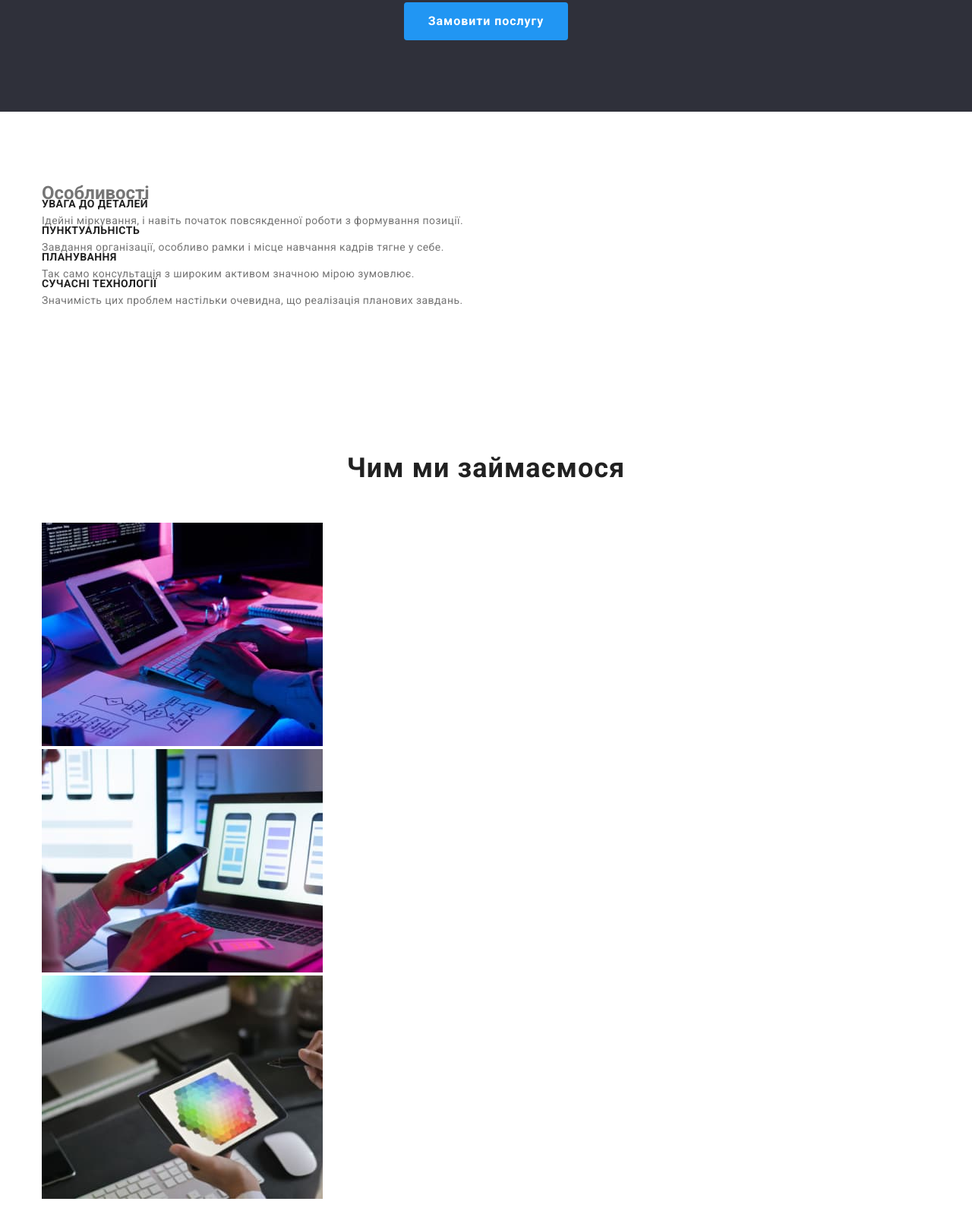
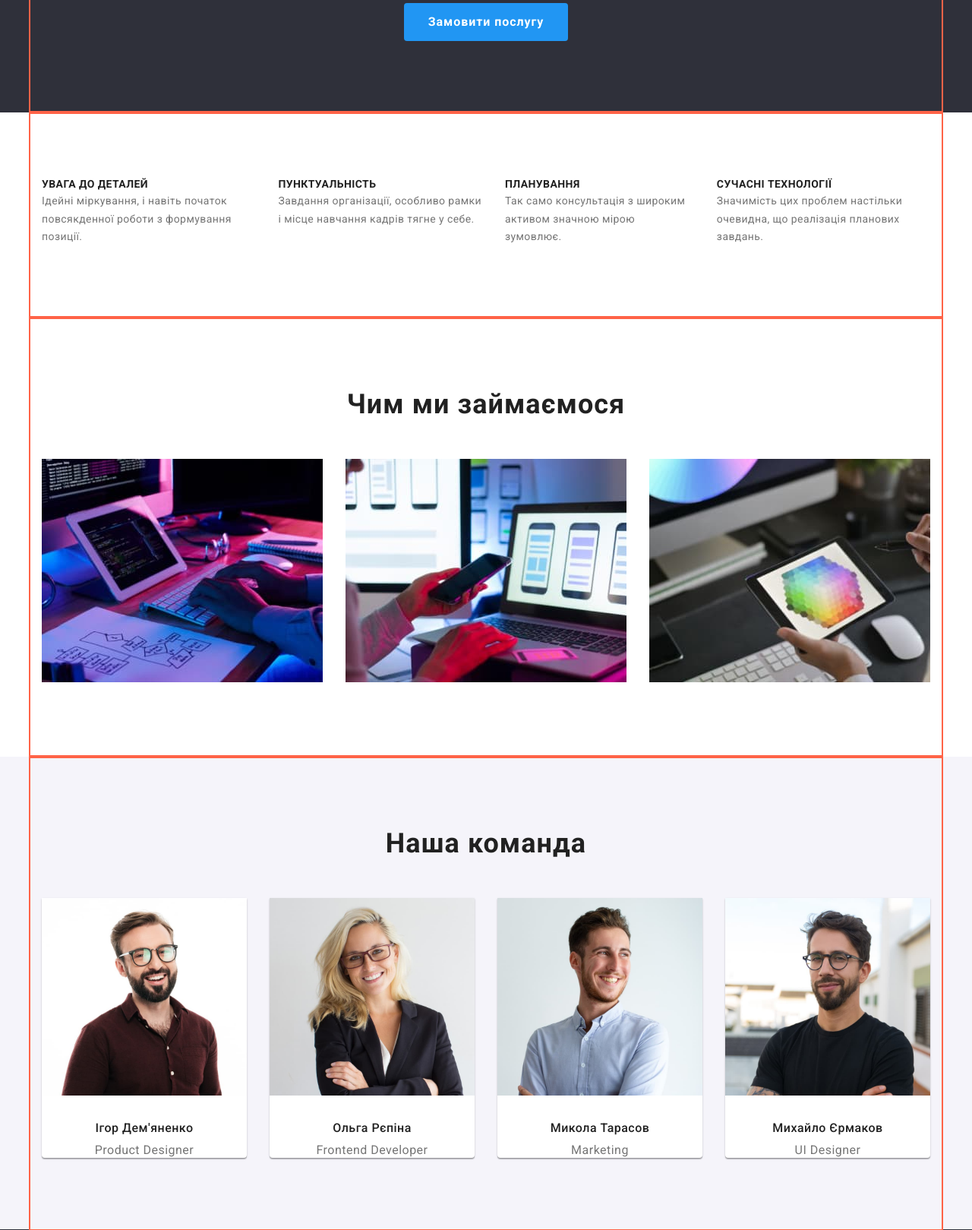
Before and after one commit to ViktorOkun/goit-markup-hw-03, a plain HTML site: page index.html in a window 1280 px wide. Shown: the part 321-1940 px from the top of the page at 76% size. Drawn offline with nearby package versions, Linux system fonts and the light colour scheme.

Commit message:
Вирівняв секції за flex box

```diff
--- a/css/styles.css
+++ b/css/styles.css
@@ -34,7 +34,7 @@ h1, h2, h3, ul {
     padding-right: 15px;
     margin-left: auto;
     margin-right: auto;
-    /* outline: 2px solid tomato; */
+    outline: 2px solid tomato;
 }
 
 .link {
@@ -123,6 +123,7 @@ h1, h2, h3, ul {
 .main-nav {
     display: flex;
     align-items: center;
+    border-bottom: 1px solid #ECECEC;;
 }
 
 
@@ -166,6 +167,18 @@ h1, h2, h3, ul {
 
 /* features */
 
+.hidden-header {
+    display: none;
+}
+
+.features-list .list:not(:last-child) {
+    margin-right: 30px;
+}
+
+.features-list {
+    display: flex;
+    justify-content: space-between;
+}
 
 .features-title {
     color: var(--title-text-color);
@@ -188,7 +201,10 @@ h1, h2, h3, ul {
 
 /* Work */
 
-
+.work-list {
+    display: flex;
+    justify-content: space-between;
+}
 
 .work-title {
     color: var(--title-text-color);
@@ -202,6 +218,17 @@ h1, h2, h3, ul {
 }
 
 /* team */
+
+.team-list {
+    display: flex;
+    justify-content: space-between;
+}
+
+.border-list {
+    background-color: var(--white-color);
+    box-shadow: 0px 1px 3px rgba(0, 0, 0, 0.12), 0px 1px 1px rgba(0, 0, 0, 0.14), 0px 2px 1px rgba(0, 0, 0, 0.2);
+    border-radius: 0px 0px 4px 4px;
+}
 
 .team {
     background-color: var(--background-secondary);
@@ -224,6 +251,7 @@ h1, h2, h3, ul {
 
 .team-subtitle {
     color: var(--title-text-color);
+    text-align: center;
     font-weight: 500;
     font-size: 16px;
     line-height: 1.18;
@@ -233,12 +261,14 @@ h1, h2, h3, ul {
 }
 
 .team-text {
+    text-align: center;
     font-size: 16px;
     line-height: 1.18;
     letter-spacing: 0.03em;
 
     margin: 0;
 }
+
 
 /* footer */
 
@@ -314,9 +344,23 @@ h1, h2, h3, ul {
 }
 
 .list-button {
-    margin-bottom: 50px;
+    margin-bottom: 34px;
+    display: flex;
+    justify-content: center;
 }
+
+.list-button .list + .list {
+    margin-left: 8px;
+}
+
+
 /* examples of work */
+
+.examples-list {
+    display: flex;
+    flex-wrap: wrap;
+    justify-content: space-between;
+}
 
 .examples img {
     margin-bottom: 20px;
@@ -330,6 +374,7 @@ h1, h2, h3, ul {
     line-height: 2;
     letter-spacing: 0.06em;
     margin-bottom: 4px;
+    margin-left: 24px;
 
 }
 
@@ -339,7 +384,12 @@ h1, h2, h3, ul {
     line-height: 1.88;
     letter-spacing: 0.03em;
     margin-top: 0px;
-    margin-bottom: 20px;
+    margin-left: 24px;
+}
+
+.examples-list .list {
+    outline: 2px solid tomato;
+    margin-bottom: 30px;
 }
 
 /* end */
--- a/index.html
+++ b/index.html
@@ -48,12 +48,12 @@
         </div>
         </section>
 
-        <section class="features ">
-            <div class="container section   ">
-                        <!-- Схлвати в CSS -->
-                        <h2>Особливості</h2>
+        <section class="features">
+            <div class="container section">
+                        <!-- Сховати в CSS -->
+                        <h2 class="hidden-header">Особливості</h2>
 
-                        <ul>
+                        <ul class="features-list">
                             <li class="list">
                                 <h3 class="features-title">УВАГА ДО ДЕТАЛЕЙ</h3>
                                 <p class="paragraph">
@@ -85,7 +85,7 @@
         <section class="work">
             <div class="container section">
                 <h2 class="work-title">Чим ми займаємося</h2>
-                <ul>
+                <ul class="work-list">
                     <li class="list">
                         <img src="images/developer.jpg" alt="Валидная верстка сайтов" width="370">
                     </li>
@@ -102,23 +102,23 @@
         <section class="team">
             <div class="container section">
                 <h2 class="team-title">Наша команда</h2>
-                <ul>
-                    <li class="list">
+                <ul class="team-list">
+                    <li class="list border-list">
                         <img src="images/team/designer.jpg" alt="Фото продуктового дизайнера" width="270" class="team-img">
                         <h3 class="team-subtitle">Ігор Дем'яненко</h3>
                         <p class="team-text">Product Designer</p>
                     </li>
-                    <li class="list">
+                    <li class="list border-list">
                         <img src="images/team/frontend.jpg" alt="Фото фронтенд разработчици" width="270" class="team-img">
                         <h3 class="team-subtitle">Ольга Рєпіна</h3>
                         <p class="team-text">Frontend Developer</p>
                     </li>
-                    <li class="list">
+                    <li class="list border-list">
                         <img src="images/team/marketing.jpg" alt="Фото маркетолога" width="270" class="team-img">
                         <h3 class="team-subtitle">Микола Тарасов</h3>
                         <p class="team-text">Marketing</p>
                     </li>
-                    <li class="list">
+                    <li class="list border-list">
                         <img src="images/team/ui.jpg" alt="Фото веб дизайнера" width="270" class="team-img">
                         <h3 class="team-subtitle">Михайло Єрмаков</h3>
                         <p class="team-text">UI Designer</p>
```
Also changed, not shown: portfolio.html (+3 -3 lines).
